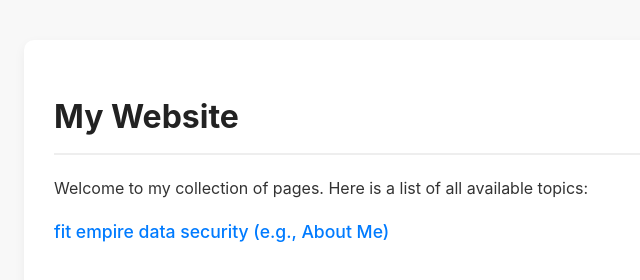
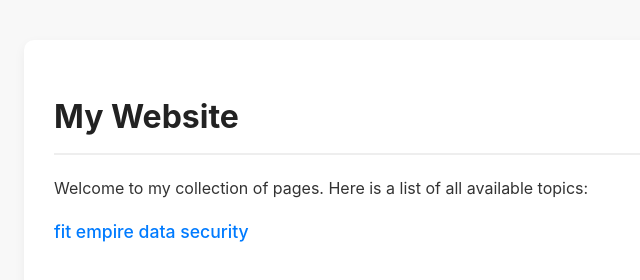
Before and after one commit to MRfantastic3DGamer/apps-policies-disclosure, a plain HTML site: page index.html in a window 1280 px wide. Shown: the whole page, without its empty margins (186-826 px from the left). Drawn offline with Linux system fonts and the light colour scheme.

Commit message:
updated index

```diff
--- a/index.html
+++ b/index.html
@@ -52,7 +52,7 @@
                                                                                                                                                                                                                                                                                                                                                                                                                                                     <p>Welcome to my collection of pages. Here is a list of all available topics:</p>
 
                                                                                                                                                                                                                                                                                                                                                                                                                                                             <ul>
-                                                                                                                                                                                                                                                                                                                                                                                                                                                                        <li><a href="fit_empire_data_safty.html">fit empire data security (e.g., About Me)</a></li>
+                                                                                                                                                                                                                                                                                                                                                                                                                                                                        <li><a href="fit_empire_data_safty.html">fit empire data security </a></li>
                                                                                                                                                                                                                                                                                                                                                                                                                                                                                                             </ul>
 
                                                                                                                                                                                                                                                                                                                                                                                                                                                                                                                 </div>
```
